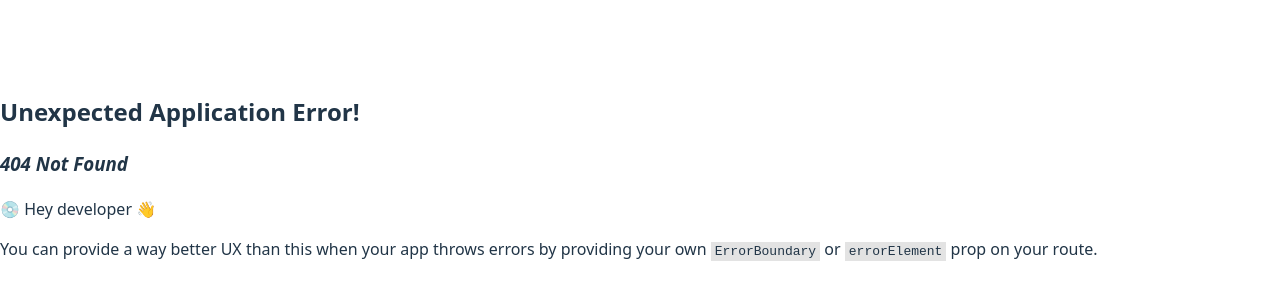
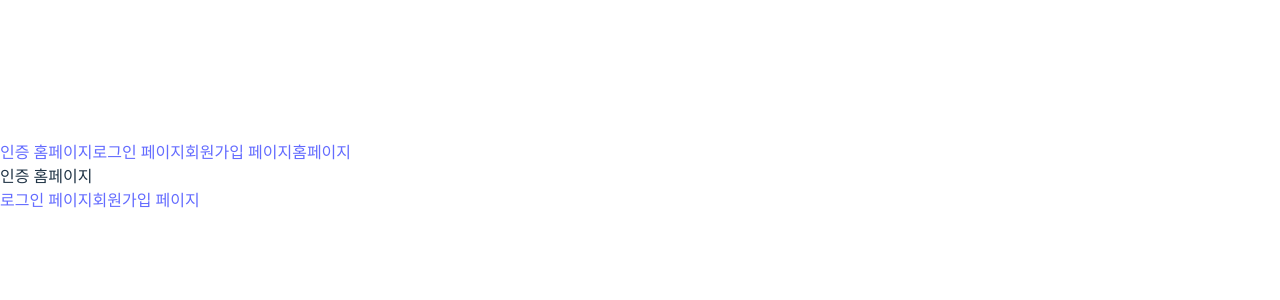
Before and after one commit to ohmyeongje6541/test, a React (Vite) app in the folder react/react-router-app/: page /auth in a window 1280 px wide. Before the commit this address had no page. Shown: the part 224-524 px from the top of the page. Built offline with nearby package versions, Linux system fonts and the light colour scheme.

Commit message:
react router 중첩

```diff
--- /dev/null
+++ b/react/react-router-app/src/layout/AuthLayout.jsx
@@ -0,0 +1,27 @@
+import React from "react";
+import { Outlet } from "react-router-dom";
+import { NavLink } from "react-router-dom";
+export default function AuthLayout() {
+  const baseClass = "border-2 border-amber-300 p-2";
+  const activeClass = "bolder-2 bolder-red-900";
+
+  return (
+    <div>
+      <div className="text-center text-5xl">
+        <NavLink className={({isActive}) => `${baseClass} ${isActive? activeClass: ""}`} to="/auth">
+          인증 홈페이지
+        </NavLink>
+        <NavLink className={({isActive}) => `${baseClass} ${isActive? activeClass: ""}`} to="/auth/login">
+          로그인 페이지
+        </NavLink>
+        <NavLink className={({isActive}) => `${baseClass} ${isActive? activeClass: ""}`} to="/auth/signup">
+          회원가입 페이지
+        </NavLink>
+        <NavLink className={({isActive}) => `${baseClass} ${isActive? activeClass: ""}`} to="/">
+          홈페이지
+        </NavLink>
+      </div>
+      <Outlet></Outlet>
+    </div>
+  );
+}
--- /dev/null
+++ b/react/react-router-app/src/layout/RootLayout.jsx
@@ -0,0 +1,17 @@
+import React from "react";
+import { Link } from "react-router-dom";
+import { Outlet } from "react-router-dom";
+
+export default function RootLayout () {
+  return (
+    <div>
+      <div className="">
+        <Link to="/">홈페이지</Link>
+        <Link to="/abot">소개페이지</Link>
+        <Link to="/profile">사용자 정보 페이지</Link>
+        <Link to="/auth">인증 페이지</Link>
+      </div>
+      <Outlet></Outlet>
+    </div>
+  );
+}
--- /dev/null
+++ b/react/react-router-app/src/pages/AuthPages/AuthHome.jsx
@@ -0,0 +1,14 @@
+import React from 'react'
+import { Link } from 'react-router-dom'
+
+export default function AuthHome() {
+  return (
+    <div>
+      인증 홈페이지
+      <div className='"flex flex-col gap-4'>
+        <Link to="/auth/login">로그인 페이지</Link>
+        <Link to="/auth/signup">회원가입 페이지</Link>
+      </div>
+    </div>
+  )
+}
--- /dev/null
+++ b/react/react-router-app/src/pages/AuthPages/Login.jsx
@@ -0,0 +1,7 @@
+import React from 'react'
+
+export default function Login() {
+  return (
+    <div>Login</div>
+  )
+}
--- /dev/null
+++ b/react/react-router-app/src/pages/AuthPages/Sinup.jsx
@@ -0,0 +1,7 @@
+import React from 'react'
+
+export default function Sinup() {
+  return (
+    <div>Sinup</div>
+  )
+}
--- a/react/react-router-app/src/router/index.js
+++ b/react/react-router-app/src/router/index.js
@@ -1,20 +1,56 @@
-import Home from "../pages/Home";
-import About from "../pages/About";
 import { createBrowserRouter } from "react-router-dom";
-import Profile from "../pages/Profile";
+
+// 레이아웃 컴포넌트 가져오기
+import RootLayout from "../layout/RootLayout";
+import AuthLayout from "../layout/AuthLayout";
+
+import Home from "../pages/RootPages/Home";
+import About from "../pages/RootPages/About";
+import Profile from "../pages/RootPages/Profile";
+
+import AuthHome from "../pages/AuthPages/AuthHome";
+import Login from "../pages/AuthPages/Login";
+import Signup from "../pages/AuthPages/Sinup";
 
 const router = createBrowserRouter([
   {
-    path: "/", // 주소(URL)
-    Component: Home, // 주소에 해당하는 컴포넌트
+    path: "/",
+    Component: RootLayout,
+    children: [
+      //중첩할 자식 경로 객체를 정의하는 배열
+      {
+        index: true, // index: true -> 부모 경로의 기본(root) 경로
+        // 완성되는 path : "/" (부모 경로와 동일)
+        Component: Home,
+      },
+      {
+        path: "about",
+        Component: About,
+      },
+      {
+        path: "profile",
+        Component: Profile,
+      },
+    ],
   },
   {
-    path: "About",
-    Component: About, // component 속성과 동일한 기능을 하지만 컴포넌트 이름이 아니라 컴포넌트 태그를 설정
+    // AuthLayout 경로 설정
+    path: "auth",
+    Component: AuthLayout,
+    children: [
+      {
+        index: true,
+        Component: AuthHome,
+      },
+      {
+        path: "signup",
+        Component: Signup,
+      },
+      {
+        path: "login",
+        Component: Login,
+      },
+    ],
   },
-  {
-    path: "Profile",
-     Component: Profile
-  }
 ]);
 export default router;
```
Also changed, not shown: react/package.json (added, +7 -0 lines), react/react-router-app/src/pages/RootPages/About.jsx (renamed from react/react-router-app/src/pages/About.jsx), react/react-router-app/src/pages/RootPages/Home.jsx (renamed from react/react-router-app/src/pages/Home.jsx), react/react-router-app/src/pages/RootPages/Profile.jsx (renamed from react/react-router-app/src/pages/Profile.jsx).
